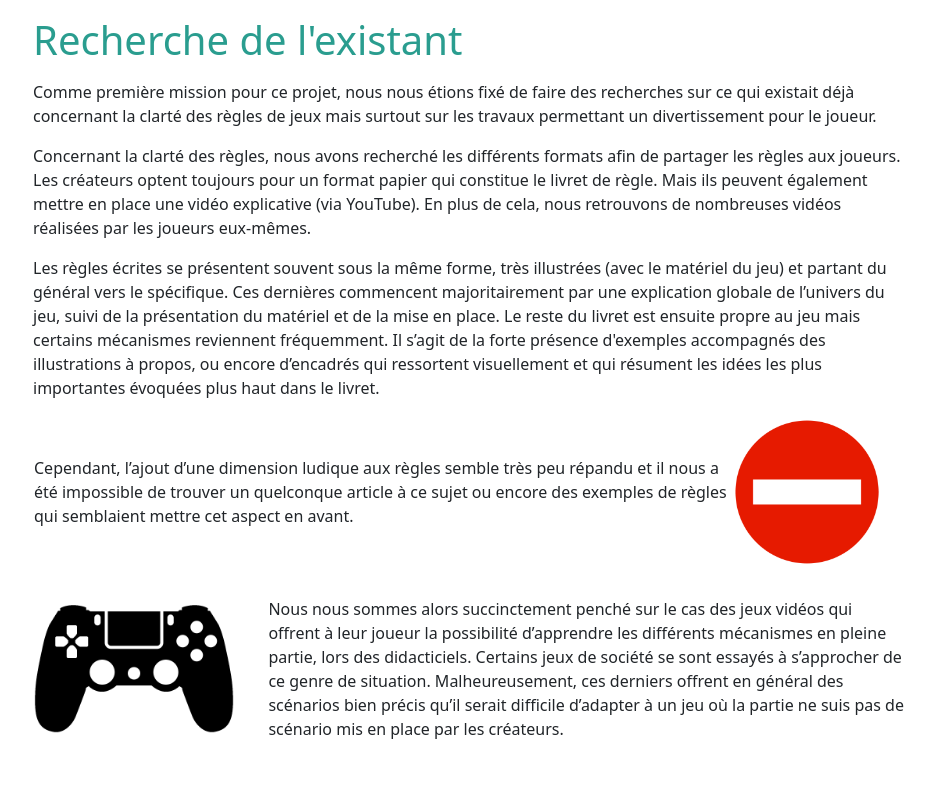
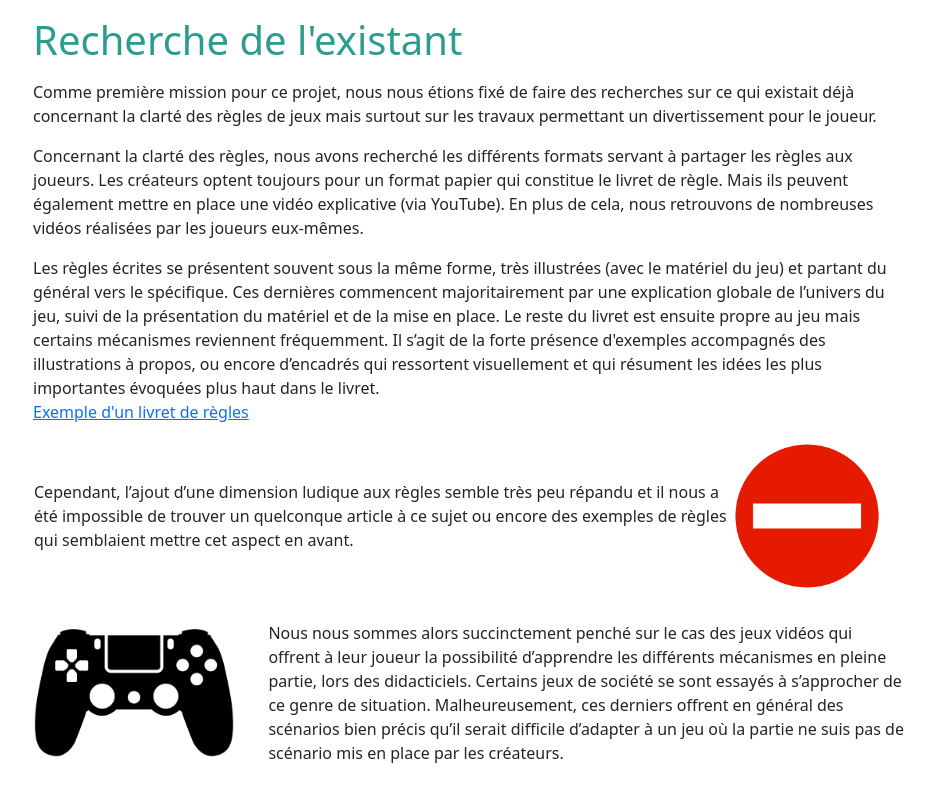
Before and after one commit to Croquignoles/Regles_Du_Jeu, a PHP site: page /etat_de_art.php in a window 1280 px wide. Shown: the part 88-881 px from the top of the page, without its empty margins (171-1106 px from the left). Run offline with PHP 8.4, Linux system fonts and the light colour scheme.

Commit message:
Ajout exemple regles

```diff
--- a/etat_de_art.php
+++ b/etat_de_art.php
@@ -8,10 +8,11 @@
         Comme première mission pour ce projet, nous nous étions fixé de faire des recherches sur ce qui existait déjà concernant la clarté des règles de jeux mais surtout sur les travaux permettant un divertissement pour le joueur.
     </p>
     <p>
-        Concernant la clarté des règles, nous avons recherché les différents formats afin de partager les règles aux joueurs. Les créateurs optent toujours pour un format papier qui constitue le livret de règle. Mais ils peuvent également mettre en place une vidéo explicative (via YouTube). En plus de cela, nous retrouvons de nombreuses vidéos réalisées par les joueurs eux-mêmes.
+        Concernant la clarté des règles, nous avons recherché les différents formats servant à partager les règles aux joueurs. Les créateurs optent toujours pour un format papier qui constitue le livret de règle. Mais ils peuvent également mettre en place une vidéo explicative (via YouTube). En plus de cela, nous retrouvons de nombreuses vidéos réalisées par les joueurs eux-mêmes.
     </p>
     <p>
-        Les règles écrites se présentent souvent sous la même forme, très illustrées (avec le matériel du jeu) et partant du général vers le spécifique. Ces dernières commencent majoritairement par une explication globale de l’univers du jeu, suivi de la présentation du matériel et de la mise en place. Le reste du livret est ensuite propre au jeu mais certains mécanismes reviennent fréquemment. Il s’agit de la forte présence d'exemples accompagnés des illustrations à propos, ou encore d’encadrés qui ressortent visuellement et qui résument les idées les plus importantes évoquées plus haut dans le livret.
+        Les règles écrites se présentent souvent sous la même forme, très illustrées (avec le matériel du jeu) et partant du général vers le spécifique. Ces dernières commencent majoritairement par une explication globale de l’univers du jeu, suivi de la présentation du matériel et de la mise en place. Le reste du livret est ensuite propre au jeu mais certains mécanismes reviennent fréquemment. Il s’agit de la forte présence d'exemples accompagnés des illustrations à propos, ou encore d’encadrés qui ressortent visuellement et qui résument les idées les plus importantes évoquées plus haut dans le livret. <br/>
+        <a href="pdf/Table_Ronde.pdf" target="_blank"> Exemple d'un livret de règles </a>
     </p>
     <table>
         <td width="80%">
```
Also changed, not shown: 1 other file.
